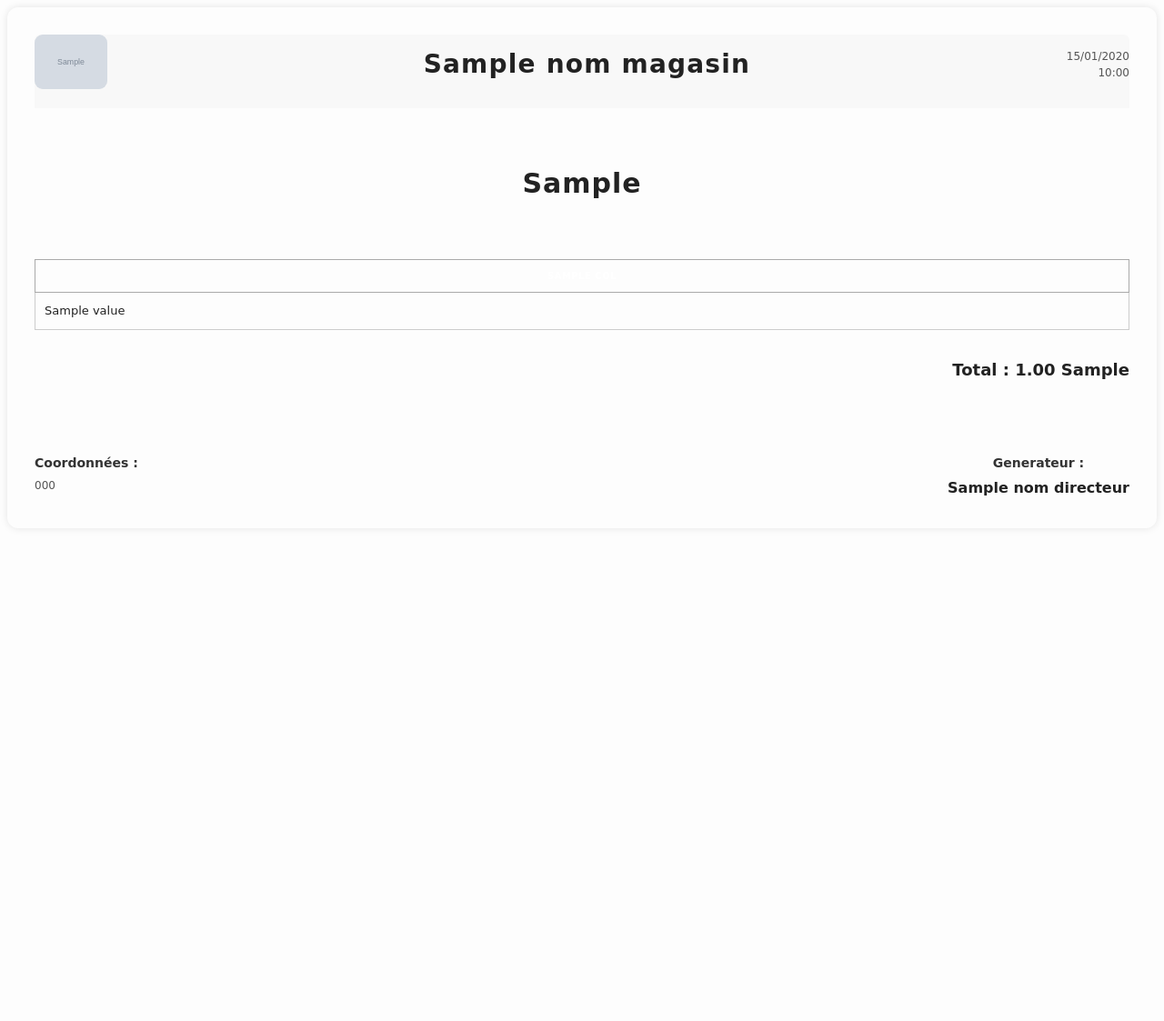
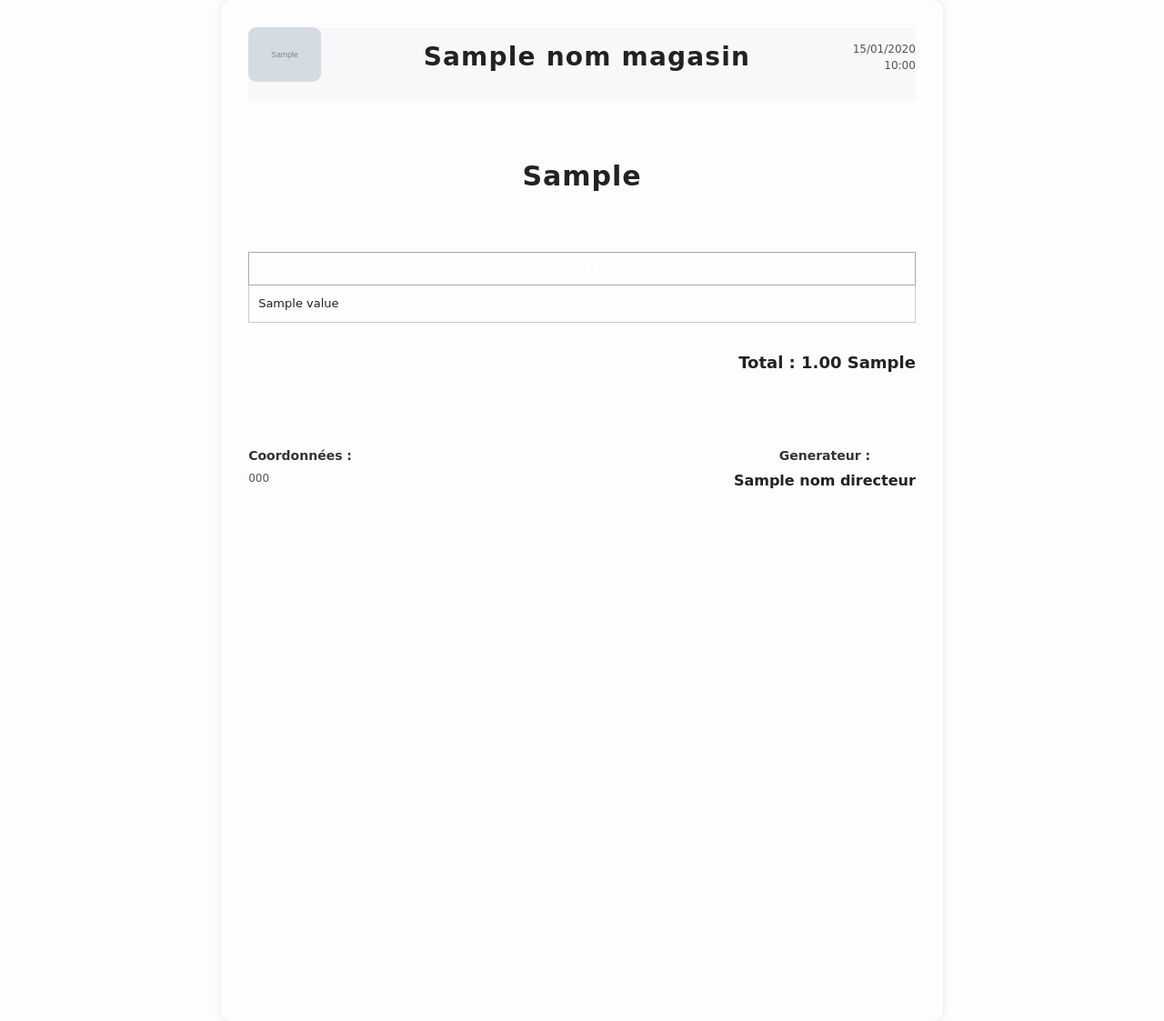
Before and after one commit to Mamadoubarry627/app_supermarche_saas, a Django app: template supermarcher/templates/rapports/pdf_template.html in a window 1280 px wide. Shown: the whole page at 91% size. Before the commit the page ends 545 px from the top, so only its background shows below. Run offline with Django 5.2, Linux system fonts and the light colour scheme; tables that the repository leaves empty hold one stand-in row (values such as "Sample post"); the template is opened without the code that fills it: values that come from a table or form of the project are taken from there, most other values are stand-ins (such as "Sample title", 1, 10 or a date in 2020); grey boxes marked "Sample" are stand-in pictures; some libraries are stand-ins or nearby versions.

Commit message:
correction templates

```diff
--- a/supermarcher/templates/rapports/pdf_template.html
+++ b/supermarcher/templates/rapports/pdf_template.html
@@ -9,8 +9,9 @@
     <style>
         {% if mode == "pdf" %}
         @page{
-            size:A4;
-            margin:2cm;
+            size: A4;
+            margin: 0; /* IMPORTANT : plus de marge pour bordure pleine page */
+
             @bottom-right{
                 content:"Page " counter(page) " / " counter(pages);
                 font-size:10px;
@@ -23,7 +24,7 @@
         @media print {
             @page {
                 size: A4;
-                margin: 1cm;
+                margin: 0;
             }
 
             body {
@@ -33,8 +34,14 @@
 
             .page {
                 box-shadow: none !important;
-                border: 2px solid #000;
+                border: 3px double {{ couleur_principale }};
             }
+        }
+
+        html, body {
+            height: 100%;
+            margin: 0;
+            padding: 0;
         }
 
         body {
@@ -45,20 +52,19 @@
             background:#fdfdfd;
         }
 
-        @media print {
-            body {
-                background: white !important;
-                -webkit-print-color-adjust: exact;
-                print-color-adjust: exact;
-            }
-        }
+        /* PAGE = VRAIE FEUILLE A4 */
+        .page{
+            width: 210mm;
+            height: 297mm;
 
-        /* CONTENEUR PRINCIPAL AVEC BORDURE PROFESSIONNELLE */
-        .page{
+            box-sizing: border-box;
+
             border:3px double {{ couleur_principale }};
             border-radius:12px;
             padding:30px;
+
             box-shadow: 0 0 8px rgba(0,0,0,0.1);
+            margin: 0 auto;
         }
 
         /* HEADER STYLE */
@@ -96,7 +102,7 @@
             color:#555;
         }
 
-        /* TITRE DU RAPPORT */
+        /* TITRE */
         .titre{
             text-align:center;
             margin-bottom:30px;
@@ -111,7 +117,7 @@
             border-bottom:3px solid {{ couleur_principale }};
         }
 
-        /* TABLEAU STYLE PREMIUM */
+        /* TABLE */
         table{
             width:100%;
             border-collapse:collapse;
@@ -126,7 +132,6 @@
             border:1px solid #aaa;
             font-size:10px;
             text-transform:uppercase;
-            letter-spacing:0.5px;
         }
 
         td{
@@ -188,25 +193,9 @@
         }
 
         @media print {
-            body {
-                margin: 10px;
-            }
-
-            .no-print {
-                display: none !important;
-            }
-
-            table {
-                page-break-inside: auto;
-            }
-
-            tr {
-                page-break-inside: avoid;
-            }
-
-            thead {
-                display: table-header-group;
-            }
+            table { page-break-inside: auto; }
+            tr { page-break-inside: avoid; }
+            thead { display: table-header-group; }
         }
     </style>
 </head>
```
